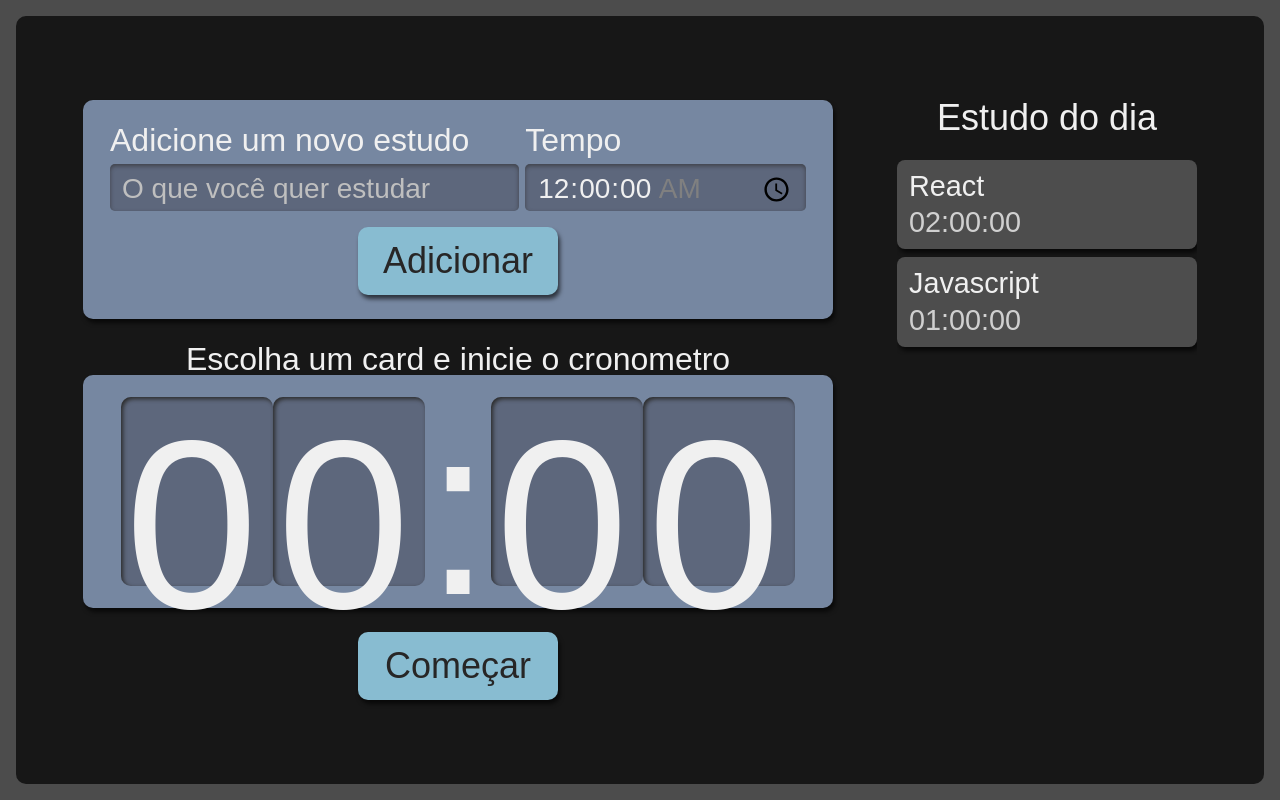
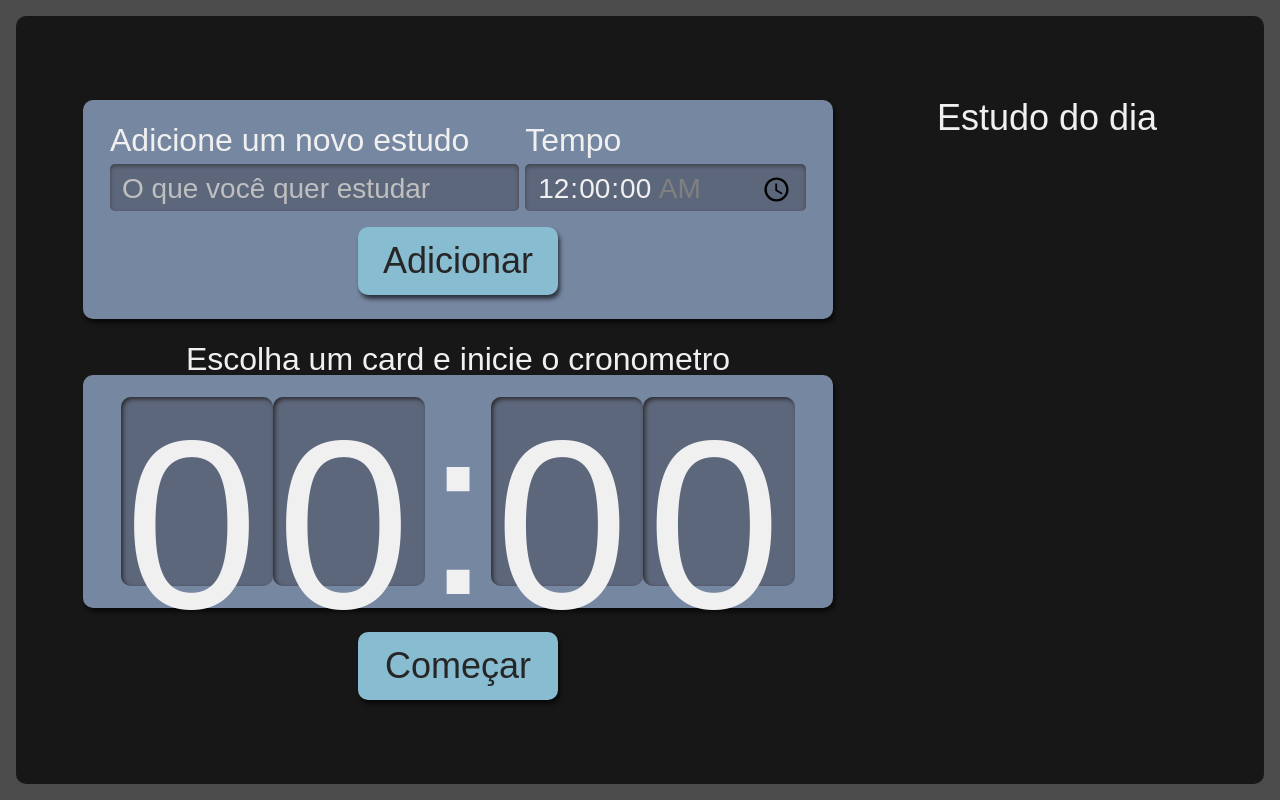
Before and after one commit to luan441/app-studies, a React (Create React App) app: page / in a window 1280 px wide. Built offline with nearby package versions, Linux system fonts and the light colour scheme.

Commit message:
:sparkles: feat: Adicao de tarefas

```diff
--- a/src/components/Form/index.tsx
+++ b/src/components/Form/index.tsx
@@ -1,13 +1,16 @@
 import Button from "../Button";
 import style from "./form.module.scss";
 import { useState } from "react";
+import ITask from "../../types/ITask";
 
-export default function Form() {
+export default function Form({ setTasks }: IFormProps) {
   const [task, setTask] = useState<ITask>({task: '', time: '00:00:00'});
+
   const addTask = (event: React.FormEvent<HTMLFormElement>) => {
     event.preventDefault();
-    console.log('submit', task);
+    setTasks((oldTasks) => [...oldTasks, task]);
   };
+
   return (
     <form className={style.newTask} onSubmit={(event) => addTask(event)}>
       <div className={style.inputContainer}>
@@ -47,7 +50,6 @@ export default function Form() {
   )
 }
 
-interface ITask {
-  task: string,
-  time: string
+interface IFormProps {
+  setTasks: React.Dispatch<React.SetStateAction<ITask[]>>
 }
--- a/src/components/List/index.tsx
+++ b/src/components/List/index.tsx
@@ -1,19 +1,13 @@
 import Item from './Item';
 import style from './list.module.scss';
+import ITask from "../../types/ITask";
 
-export default function List() {
-  const task = [{
-    task: 'React',
-    time: '02:00:00'
-  }, {
-    task: 'Javascript',
-    time: '01:00:00'
-  }]
+export default function List({ tasks }: { tasks: ITask[] }) {
   return (
     <aside className={style.listTask}>
       <h2>Estudo do dia</h2>
       <ul>
-        {task.map((item, index) => (
+        {tasks.map((item, index) => (
           <Item
             key={index}
             {...item}
--- a/src/pages/App.tsx
+++ b/src/pages/App.tsx
@@ -1,13 +1,16 @@
+import { useState } from 'react';
 import Form from '../components/Form';
 import List from '../components/List';
 import Timer from '../components/Timer';
+import ITask from '../types/ITask';
 import style from './app.module.scss';
 
 function App() {
+  const [tasks, setTasks] = useState<ITask[]>([]);
   return (
     <div className={style.AppStyle}>
-      <Form />
-      <List />
+      <Form setTasks={setTasks} />
+      <List tasks={tasks} />
       <Timer />
     </div>
   );
--- /dev/null
+++ b/src/types/ITask.ts
@@ -0,0 +1,4 @@
+export default interface ITask {
+  task: string,
+  time: string
+}
```
